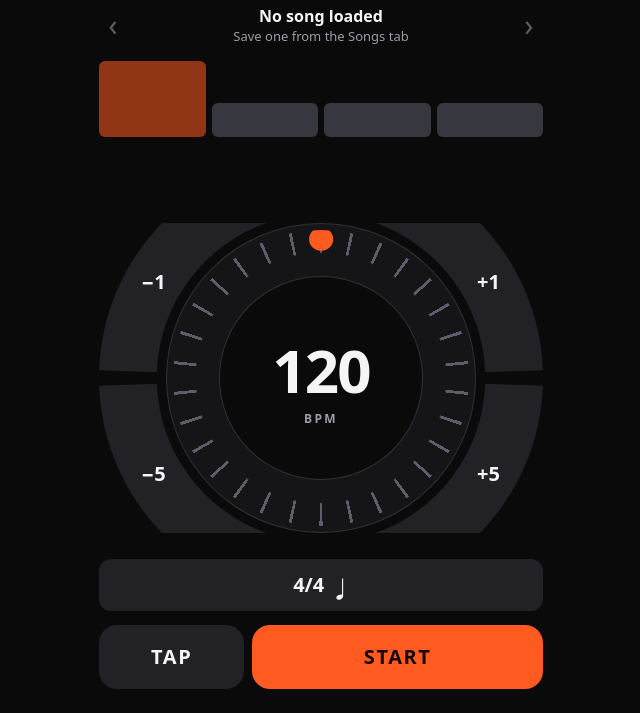
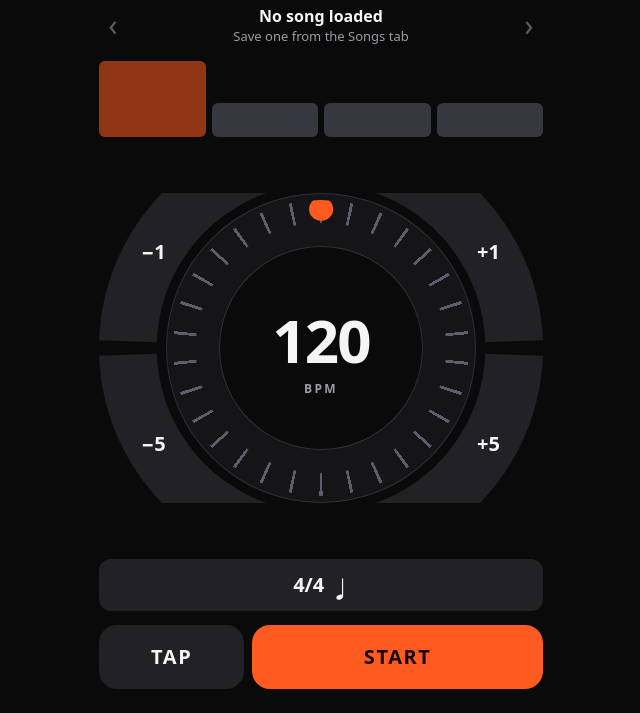
Before and after one commit to lawrencedrums/tempo, a website built with Vite: page index.html in a window 1280 px wide. Shown: the part 87-800 px from the top of the page, without its empty margins (319-959 px from the left). Built offline with nearby package versions, Linux system fonts and the light colour scheme.

Commit message:
Space the dial evenly between the beats and the rhythm button
Move the status chips below the dial and give the subdivision dots a row
of the same height above it, so the gap is equal on both sides.

Co-Authored-By: Claude Opus 5.5 <noreply@anthropic.com>
Claude-Session: https://claude.ai/code/session_016axWhk3TE3A88uhEp7chEX

```diff
--- a/index.html
+++ b/index.html
@@ -34,7 +34,6 @@
 
         <div id="beats" class="beats" aria-label="Beats: tap one to change its accent"></div>
         <div id="subdots" class="subdots"></div>
-        <div id="status" class="status"></div>
 
         <div class="dial-row">
           <div class="dial-wrap">
@@ -52,6 +51,8 @@
             </div>
           </div>
         </div>
+
+        <div id="status" class="status"></div>
 
         <button id="rhythm-btn" class="btn rhythm" aria-haspopup="dialog">
           <b id="rhythm-sig">4/4</b><span id="rhythm-notes"></span><span id="rhythm-detail" class="dim"></span>
--- a/src/style.css
+++ b/src/style.css
@@ -455,12 +455,14 @@ body.side-open .burger path:nth-child(3) {
   box-shadow: none;
 }
 
+/* As tall as the status row below the dial, so the dial sits evenly between them. */
 .subdots {
   flex: none;
   display: flex;
   justify-content: center;
+  align-items: center;
   gap: 8px;
-  height: 8px;
+  height: 24px;
 }
 
 .subdots i {
```
